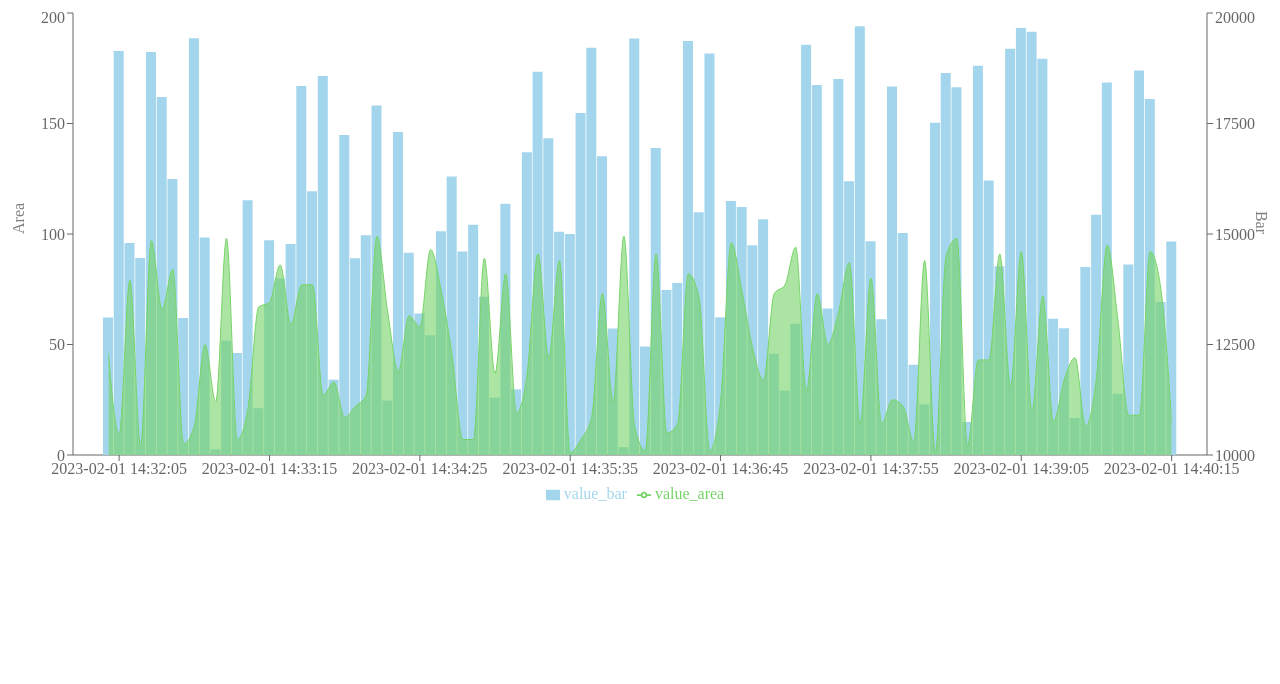
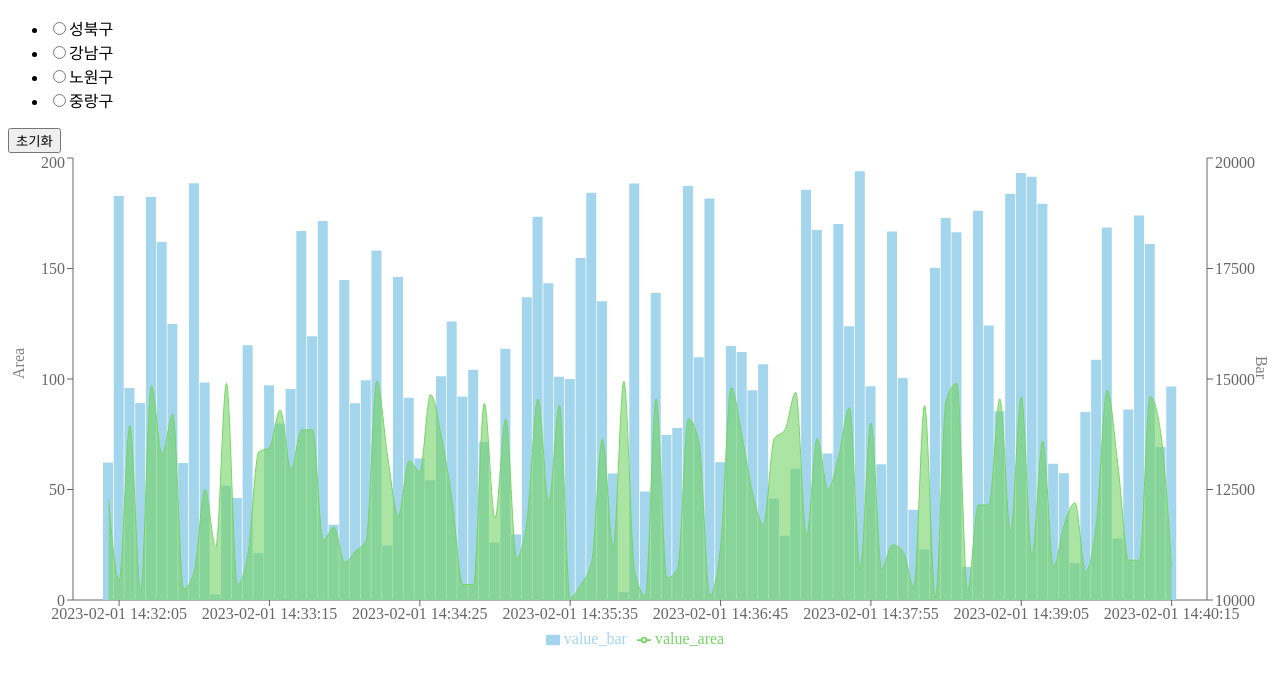
Before and after one commit to hyesuhong/time-series-chart, a React (Vite) app: page / in a window 1280 px wide. Shown: the top 684 px of the page. Built offline with nearby package versions, Linux system fonts and the light colour scheme.

Commit message:
feat: Category 컴포넌트 추가

```diff
--- a/src/App.tsx
+++ b/src/App.tsx
@@ -2,10 +2,26 @@ import useFetch from './hooks/useFetch';
 import Chart from './components/Chart';
 import { MockObj, MockData } from './types/data';
 import { getCategory } from './utils/category';
+import Category from './components/Category';
+import { useEffect, useState } from 'react';
 
 function App() {
 	const { loading, data, error } = useFetch<MockObj>('./data/mock_data.json');
 	const category = getCategory<MockData>((value) => value.id, data);
+	const [currentCategory, setCurrentCategory] = useState('');
+
+	const changeCategory = (e: React.ChangeEvent<HTMLInputElement>) => {
+		const { value } = e.target;
+		setCurrentCategory(value);
+	};
+
+	const resetCategory = () => {
+		setCurrentCategory('');
+	};
+
+	useEffect(() => {
+		console.info(currentCategory);
+	}, [currentCategory]);
 
 	return (
 		<>
@@ -13,6 +29,12 @@ function App() {
 			{error && <p>error</p>}
 			{data && (
 				<>
+					<Category
+						list={category}
+						currentItem={currentCategory}
+						changeItem={changeCategory}
+						resetItem={resetCategory}
+					/>
 					<Chart data={data} />
 				</>
 			)}
--- /dev/null
+++ b/src/components/Category.tsx
@@ -0,0 +1,33 @@
+import { ChangeEvent } from 'react';
+
+interface Props {
+	list: string[];
+	currentItem: string;
+	changeItem: (event: ChangeEvent<HTMLInputElement>) => void;
+	resetItem: () => void;
+}
+
+const Category = ({ list, currentItem, changeItem, resetItem }: Props) => {
+	return (
+		<>
+			<ul>
+				{list.map((item, index) => (
+					<li key={index}>
+						<input
+							type='radio'
+							name='category'
+							value={item}
+							id={`category_${index}`}
+							checked={item === currentItem}
+							onChange={changeItem}
+						/>
+						<label htmlFor={`category_${index}`}>{item}</label>
+					</li>
+				))}
+			</ul>
+			<button onClick={resetItem}>초기화</button>
+		</>
+	);
+};
+
+export default Category;
```
